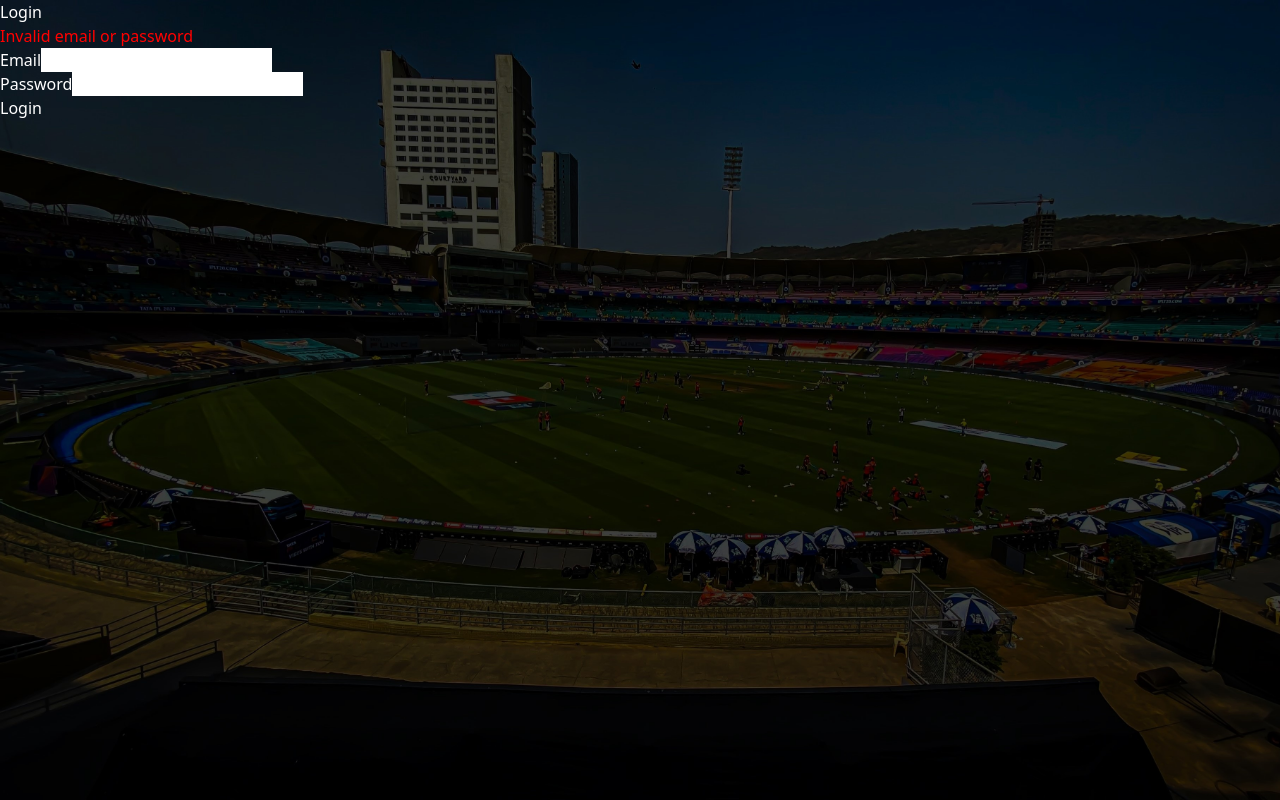
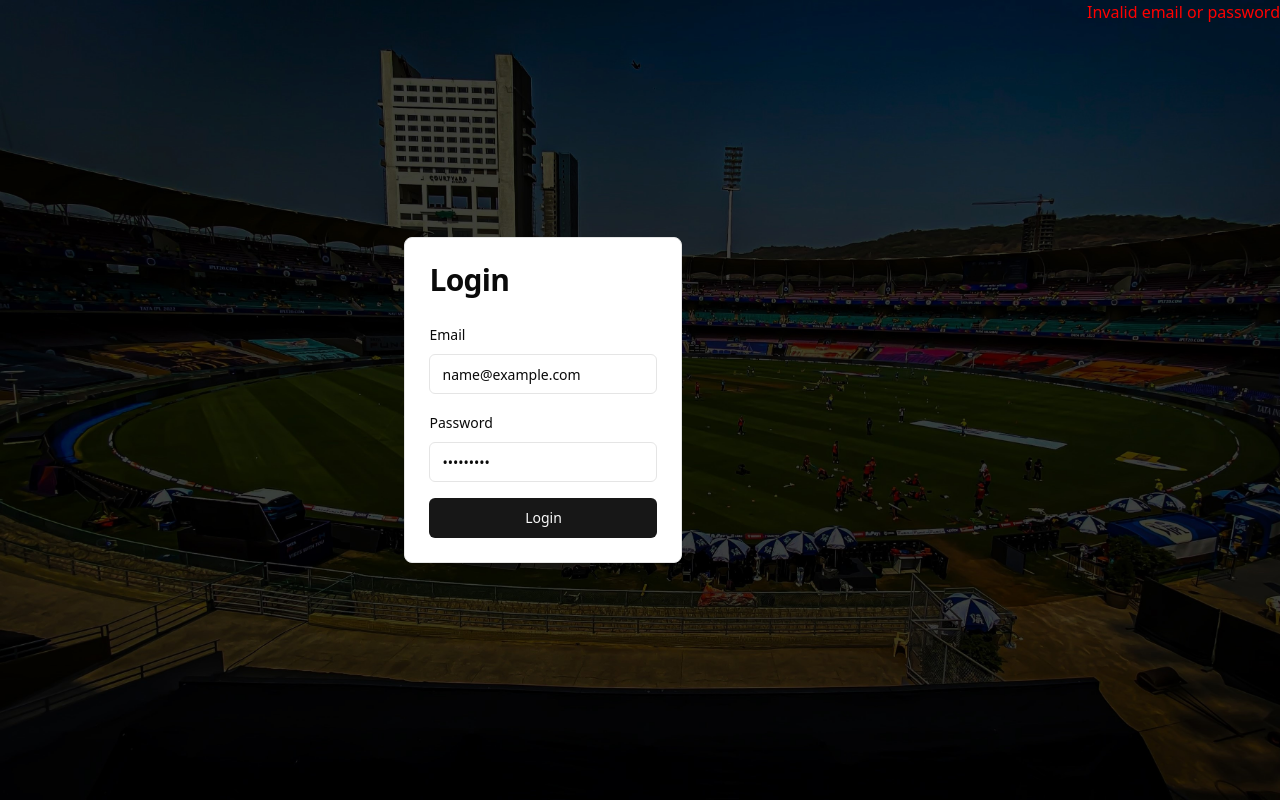
Before and after one commit to Shuffled720/Webbuzz-challenge, a Next.js app: page /login in a window 1280 px wide. Both pictures are taken after typing "name@example.com", "Sample123" into the empty fields and a click on the button "Login". Built offline with nearby package versions, Linux system fonts and the light colour scheme; no server answers.

Commit message:
LoginPage created

```diff
--- a/src/app/dashboard/page.tsx
+++ b/src/app/dashboard/page.tsx
@@ -1,9 +1,62 @@
-import React from 'react'
+"use client";
 
-const page = () => {
+import Cards from "@/components/HomePage/Cards";
+import { Button } from "@/components/ui/button";
+import Image from "next/image";
+import Link from "next/link";
+import tournament from "@/data/tournament.json";
+import axios from "axios";
+import { useRouter } from 'next/navigation';
+
+
+export default function Home() {
+    const router = useRouter();
+    const tournamentdata = tournament.tournamentdata;
+    const handleLogout = async () => {
+        try {
+            // Call the logout API
+            await axios.post('/api/userlogout');
+            // Redirect to login page after successful logout
+            router.push('/login');
+        } catch (error) {
+            console.error('Logout failed', error);
+        }
+    };
     return (
-        <div>page</div>
-    )
+        <>
+            <>
+                {/* <nav className="bg-green-900 rounded-b-lg grid grid-cols-2 justify-items-center"> */}
+                <nav className="backdrop-blur-sm rounded-b-lg grid grid-cols-2 justify-items-center">
+
+                    <div className="">
+                        <Image width={100} height={100} src="/images/logo.png" alt="PULSE" />
+                    </div>
+                    <div className="grid gird-cols-2  flex items-center">
+                        <Link href="/registration">
+                            <Button >Registration</Button>
+                        </Link>
+                        <Link href="/login">
+                            <Button className="w-full" >Login</Button>
+                        </Link>
+                        <Button onClick={handleLogout}>Logout</Button>
+                    </div>
+                    <div>
+
+                    </div>
+                </nav>
+                <p className="text-center	text-white text-5xl p-5">Select Tournament</p>
+                <p className="text-center	text-white text-3xl">Total <span className="text-yellow-300">3+</span> ongoing tournament registration!!!</p>
+                <ul className="demos">
+                    {tournamentdata.map((data, index) => {
+                        return (<>
+                            {data ? <><li key={index}><Cards data={data} /></li></> : <></>}
+                        </>)
+                    })}
+                </ul>
+
+
+            </>
+
+        </>
+    );
 }
-
-export default page
--- a/src/components/Login/LoginForm.tsx
+++ b/src/components/Login/LoginForm.tsx
@@ -1,17 +1,24 @@
-// app/login/page.tsx
 "use client";
-import React, { useState } from 'react';
+import { Card, CardHeader, CardTitle, CardContent } from "@/components/ui/card"
+import { Label } from "@/components/ui/label"
+import { Input } from "@/components/ui/input"
+import { Button } from "@/components/ui/button"
 import { useForm, SubmitHandler } from 'react-hook-form';
 import axios from 'axios';
-import { useRouter } from 'next/navigation';
+import { useRouter } from 'next/navigation'; // Import useRouter for redirection
+import { useState } from "react";
+
+
+
 
 type LoginFormInputs = {
     email: string;
     password: string;
 };
 
+
 const LoginForm = () => {
-    const { register, handleSubmit, formState: { errors } } = useForm<LoginFormInputs>();
+    const { register, handleSubmit } = useForm<LoginFormInputs>();
     const [errorMessage, setErrorMessage] = useState('');
     const router = useRouter();
 
@@ -23,7 +30,7 @@ const LoginForm = () => {
             // Handle successful login
             if (response.status === 200) {
                 // Redirect to dashboard after login
-                router.push('/');
+                router.push('/dashboard');
             }
         } catch (error) {
             console.log(error);
@@ -32,25 +39,32 @@ const LoginForm = () => {
         }
     };
 
+
     return (
-        <div>
-            <h1>Login</h1>
-            {errorMessage && <p style={{ color: 'red' }}>{errorMessage}</p>}
-            <form onSubmit={handleSubmit(onSubmit)}>
-                <div>
-                    <label>Email</label>
-                    <input type="email" {...register('email', { required: 'Email is required' })} />
-                    {errors.email && <p>{errors.email.message}</p>}
-                </div>
-                <div>
-                    <label>Password</label>
-                    <input type="password" {...register('password', { required: 'Password is required' })} />
-                    {errors.password && <p>{errors.password.message}</p>}
-                </div>
-                <button type="submit">Login</button>
+        <>
+            <form onSubmit={handleSubmit(onSubmit)} className="h-screen flex">
+
+                <Card className="m-auto max-w-sm">
+                    <CardHeader>
+                        <CardTitle className="text-3xl">Login</CardTitle>
+                        {/* <CardDescription>Enter your information to Login To your account</CardDescription> */}
+                    </CardHeader>
+                    <CardContent className="space-y-4">
+                        <div className="space-y-2">
+                            <Label htmlFor="email">Email</Label>
+                            <Input id="email" type="email" placeholder="me@example.com" required {...register("email")} />
+                        </div>
+                        <div className="space-y-2">
+                            <Label htmlFor="password">Password</Label>
+                            <Input id="password" type="password" required {...register("password")} />
+                        </div>
+                        <Button className="w-full">Login</Button>
+                    </CardContent>
+                </Card>
+                {errorMessage && <p style={{ color: 'red' }}>{errorMessage}</p>}
             </form>
-        </div>
-    );
-};
+        </>
+    )
+}
 
-export default LoginForm;
+export default LoginForm
```
Also changed, not shown: TEST/testlogin.tsx (added, +56 -0 lines).
